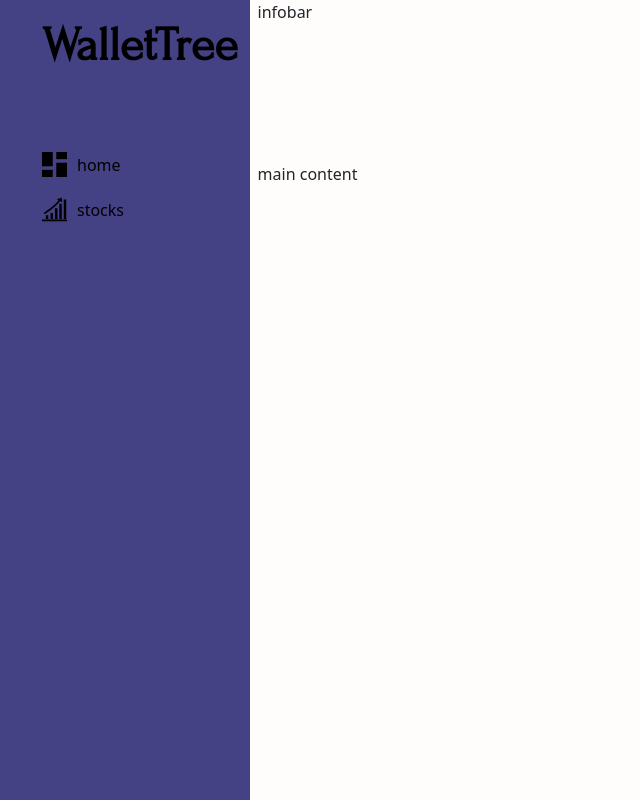
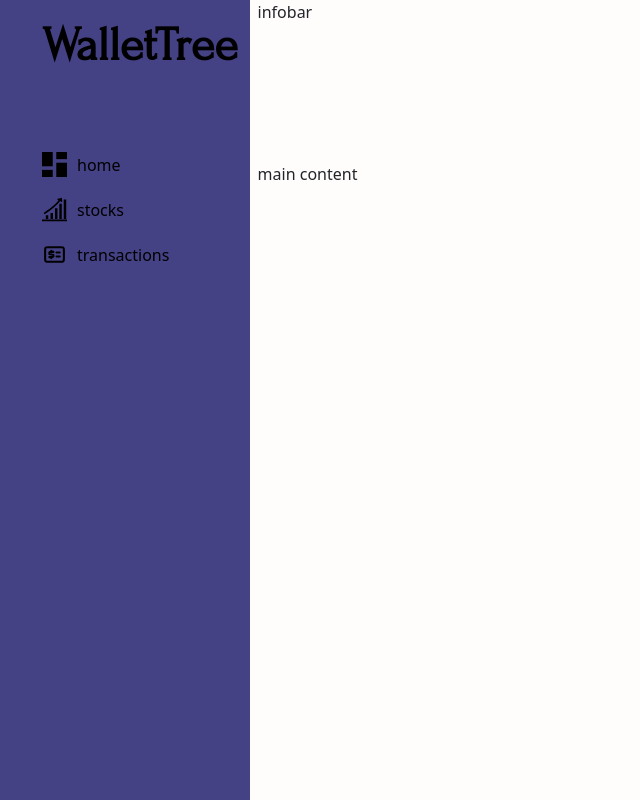
Before and after one commit to rishit836/walletTree-app, a Django app: page / in a window 1280 px wide. Shown: the whole page, without its empty margins (0-640 px from the left). Run offline with Django 5.2, Linux system fonts and the light colour scheme.

Commit message:
bug fixes

```diff
--- a/app_main/static/styles/layout_style.css
+++ b/app_main/static/styles/layout_style.css
@@ -51,10 +51,12 @@
     transition: all 0.3s ease;
 }
 
-.sidebar-container #sidebar ul a:hover{
+
+.sidebar-container #sidebar ul li:not(:first-child) a:hover{
     background-color: rgba(255,255,255,0.1);
     color: var(--highlight-color);
 }
+
 .sidebar-container #sidebar ul li a span.logo{
     font-family: forum;
     font-weight: 800;
--- a/app_main/templates/layout.html
+++ b/app_main/templates/layout.html
@@ -41,6 +41,14 @@
               <span>stocks</span>
             </a>
           </li>
+          <li>
+            <a href="#">
+              <span class="nav-icon transactions-icon">
+              </span>
+              <span>transactions</span>
+            </a>
+          </li>
+
         </ul>
       </nav>
     </div>
```
